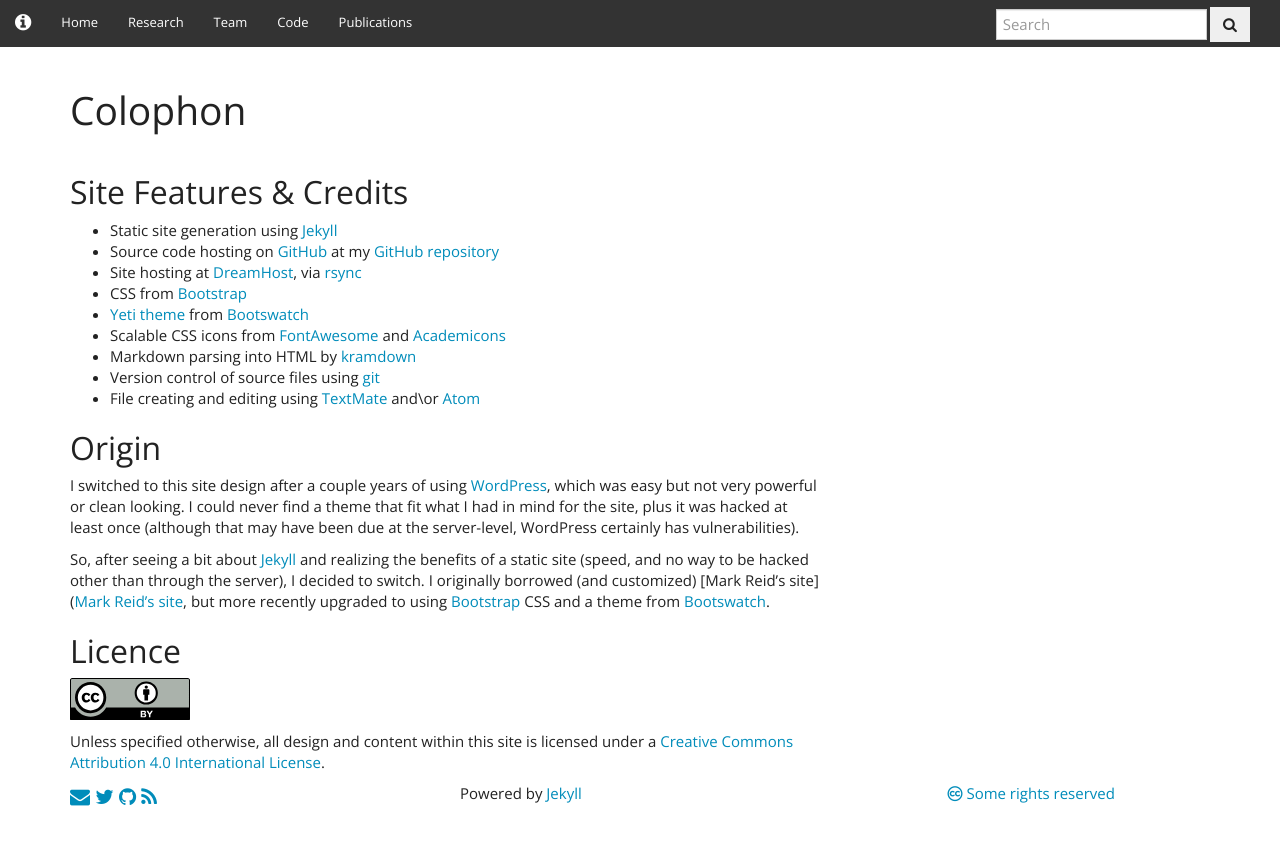
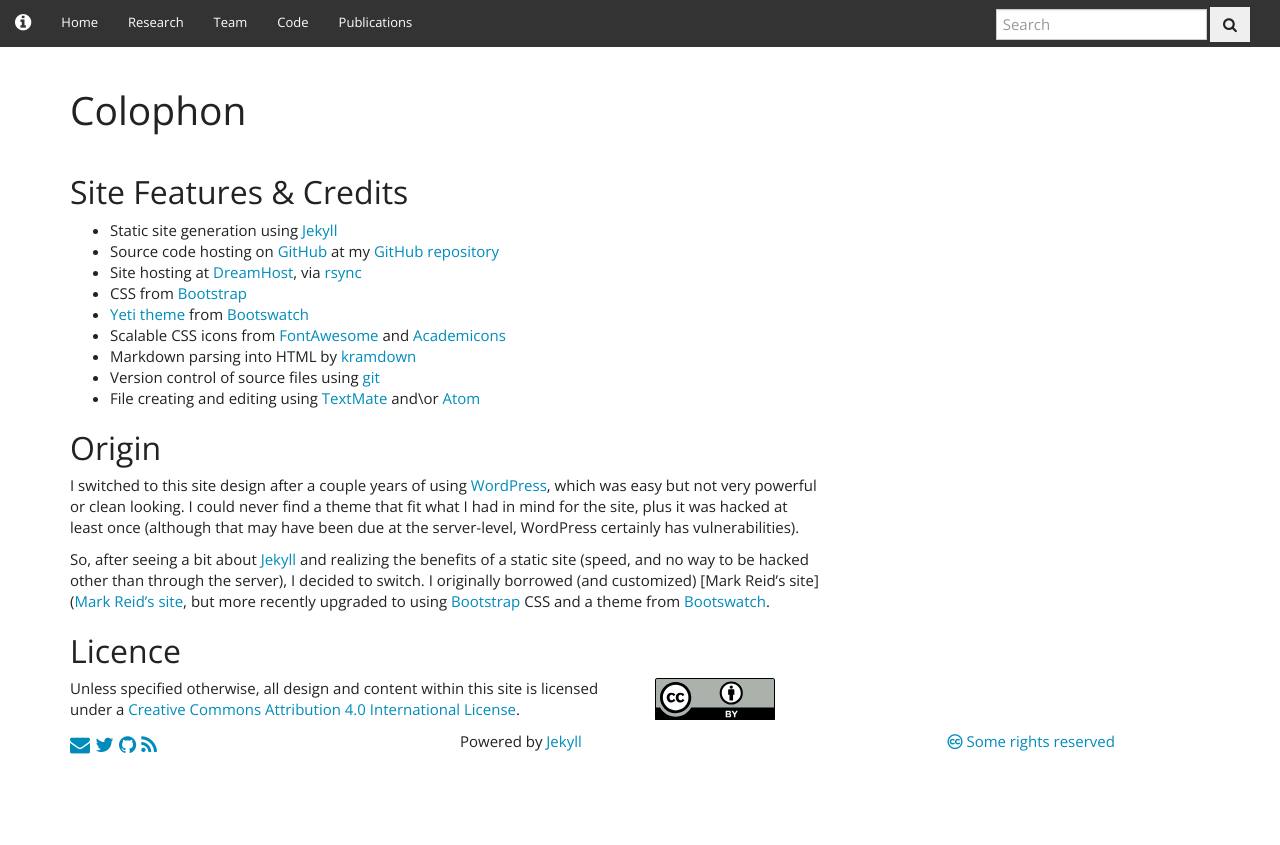
Before and after one commit to kyleniemeyer/kyleniemeyer.com, a Jekyll site: the page built from info.md, in a window 1280 px wide. Shown: the top 845 px of the page. Built offline with Jekyll 4.4.1, drawn with Linux system fonts in a browser that asks for light colours; nearby versions of some CDN libraries.

Commit message:
put CC license image in column next to text

```diff
--- a/info.md
+++ b/info.md
@@ -28,12 +28,20 @@
 Licence
 -------
 
+<div class="row">
+<div class="col-md-9">
+
+Unless specified otherwise, all design and content within this site is licensed under a <a rel="license" href="http://creativecommons.org/licenses/by/4.0/">Creative Commons Attribution 4.0 International License</a>.
+
+</div>
+<div class="col-md-3">
+
 <a rel="license" href="http://creativecommons.org/licenses/by/4.0/">
 <img class="inset right" alt="Creative Commons License" style="border-width:0" src="/assets/img/cc-by.svg" />
 </a>
 
-Unless specified otherwise, all design and content within this site is licensed under a <a rel="license" href="http://creativecommons.org/licenses/by/4.0/">Creative Commons Attribution 4.0 International License</a>.
-
+</div>
+</div>
 
 [Jekyll]: http://jekyllrb.com
 [GitHub]: https://github.com/
```
